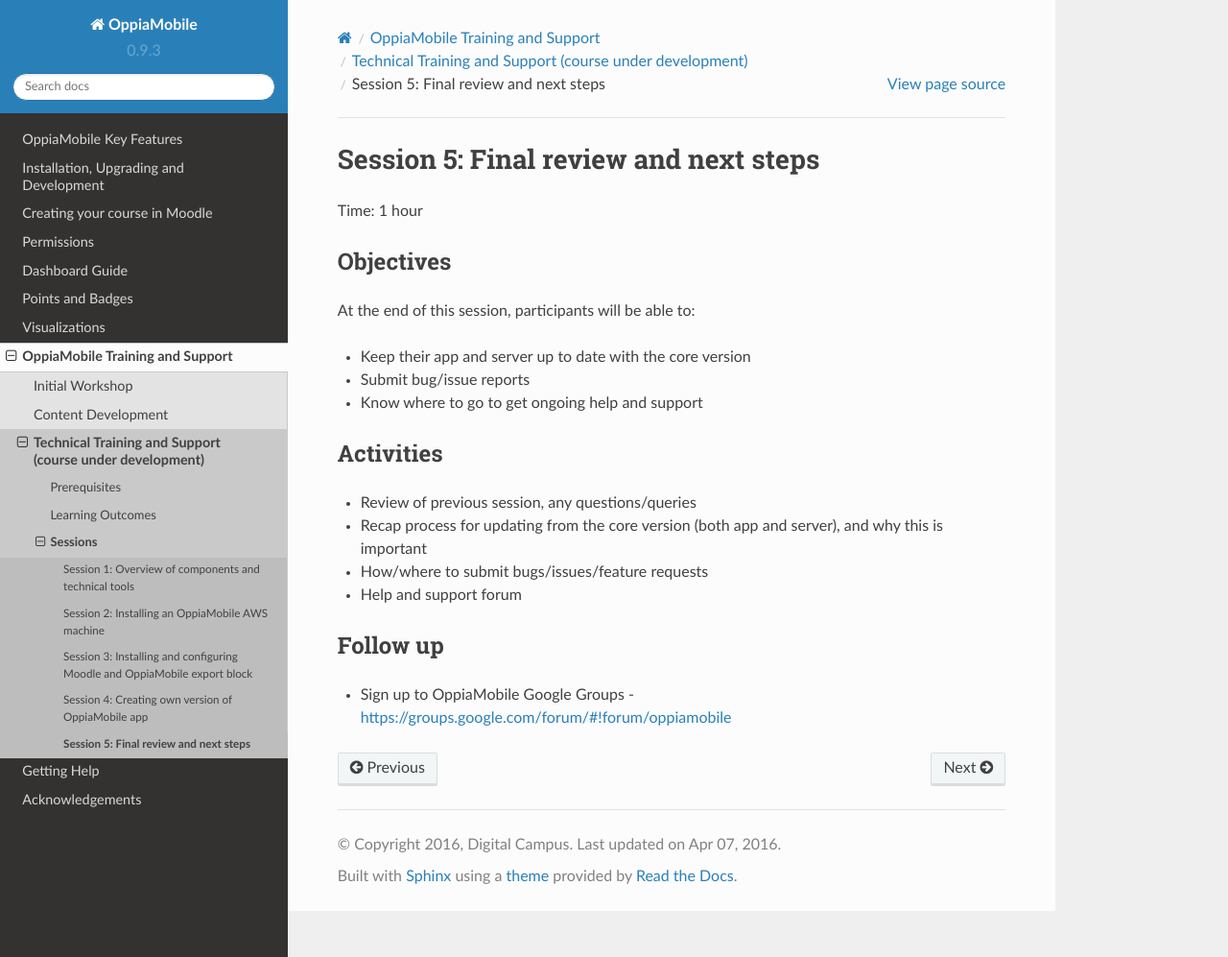
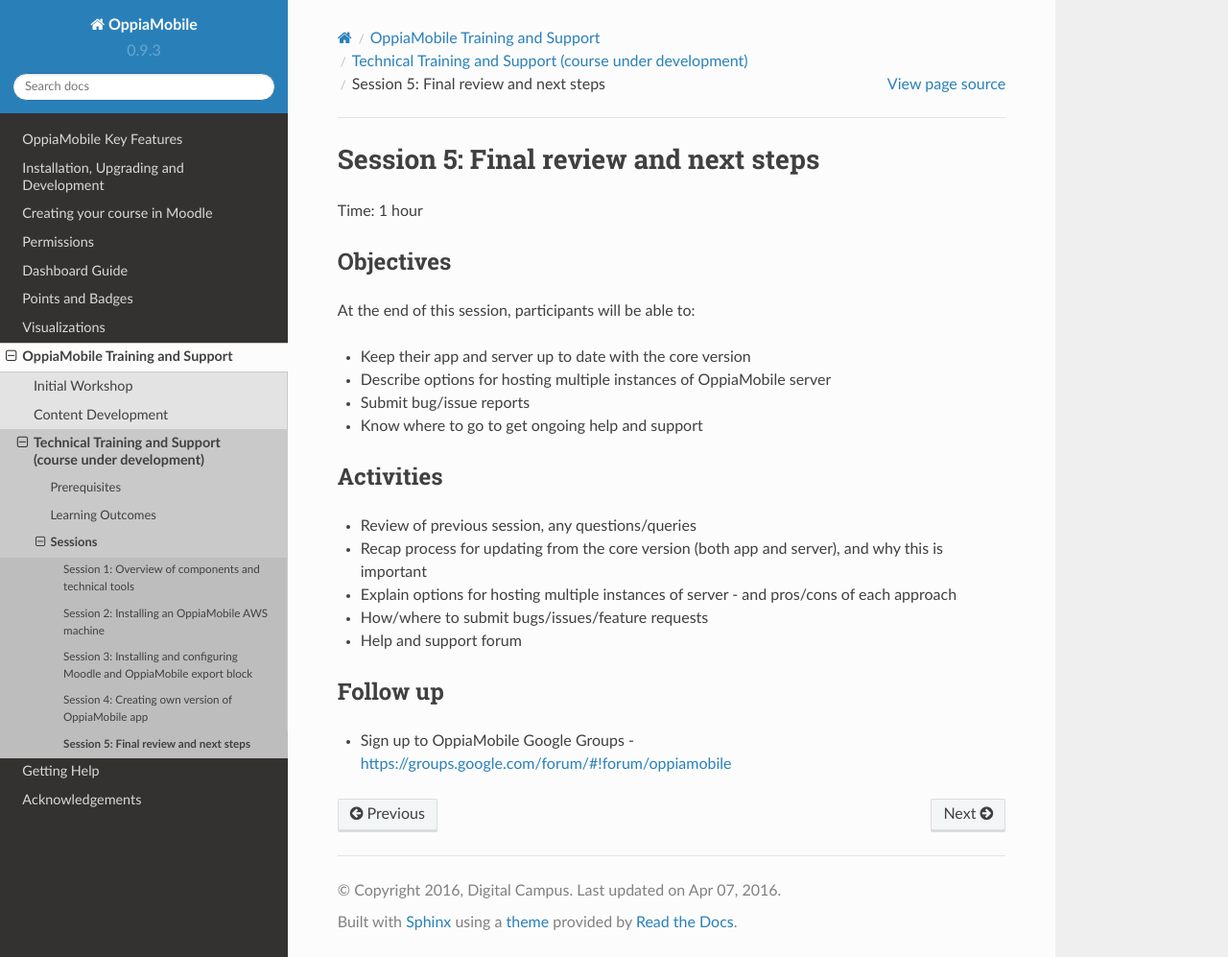
Before and after one commit to DigitalCampus/django-oppia, a Sphinx documentation site: the page built from docs/training/tech/05_review.rst, in a window 1280 px wide and 997 px high. Shown: the whole window at 96% size. Built offline with Sphinx 7.4.7 and the Read the Docs theme 2.0.0, drawn with Linux system fonts in a browser that asks for light colours; the version number is read from the project's files by our own code.

Commit message:
update docs

```diff
--- a/docs/training/tech/05_review.rst
+++ b/docs/training/tech/05_review.rst
@@ -9,6 +9,7 @@
 At the end of this session, participants will be able to:
 
 * Keep their app and server up to date with the core version
+* Describe options for hosting multiple instances of OppiaMobile server
 * Submit bug/issue reports
 * Know where to go to get ongoing help and support
 
@@ -18,6 +19,7 @@
 
 * Review of previous session, any questions/queries
 * Recap process for updating from the core version (both app and server), and why this is important
+* Explain options for hosting multiple instances of server - and pros/cons of each approach
 * How/where to submit bugs/issues/feature requests
 * Help and support forum
 
```
Also changed, not shown: docs/author/adapt/ou_moodle.rst (added, +19 -0 lines).
